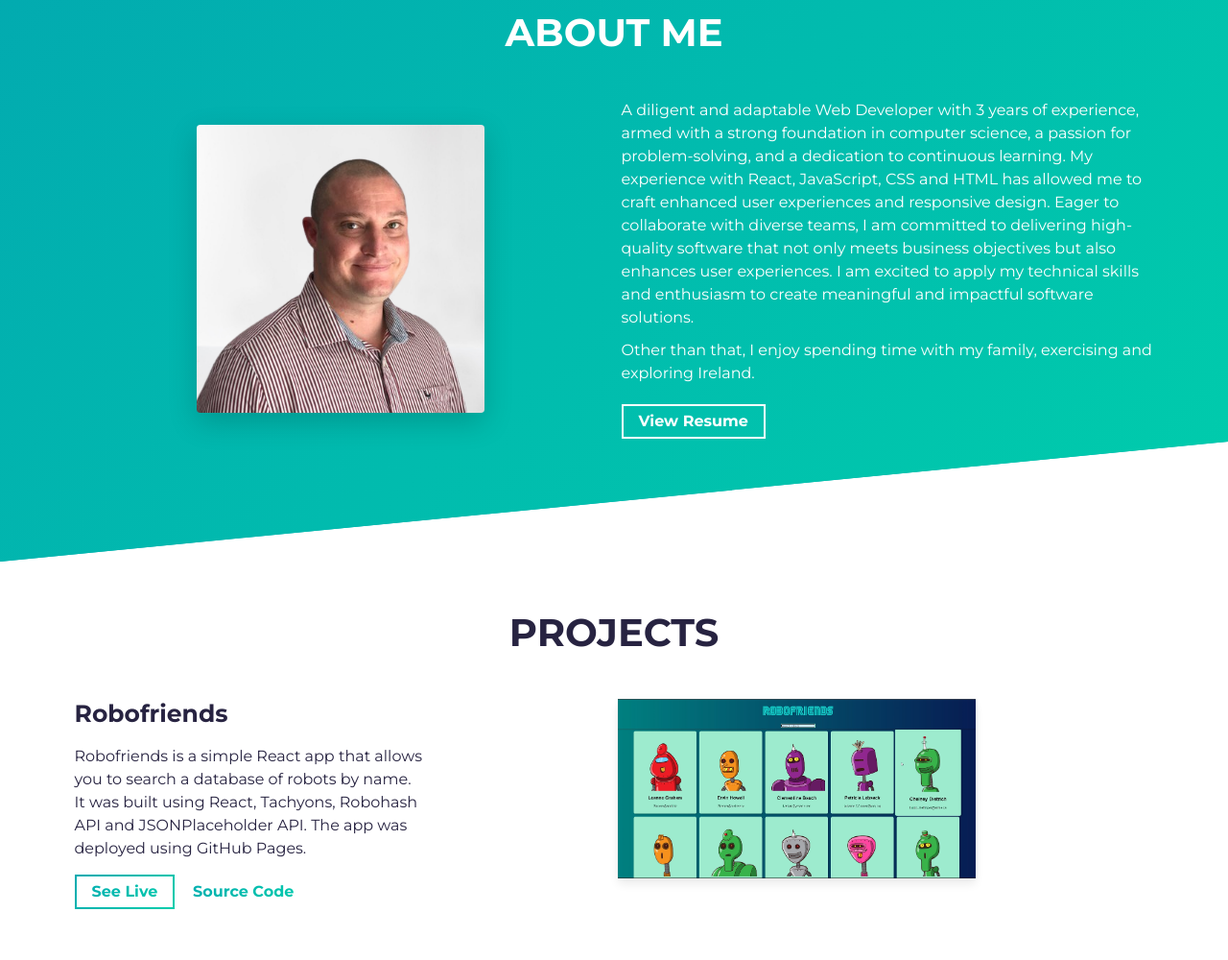
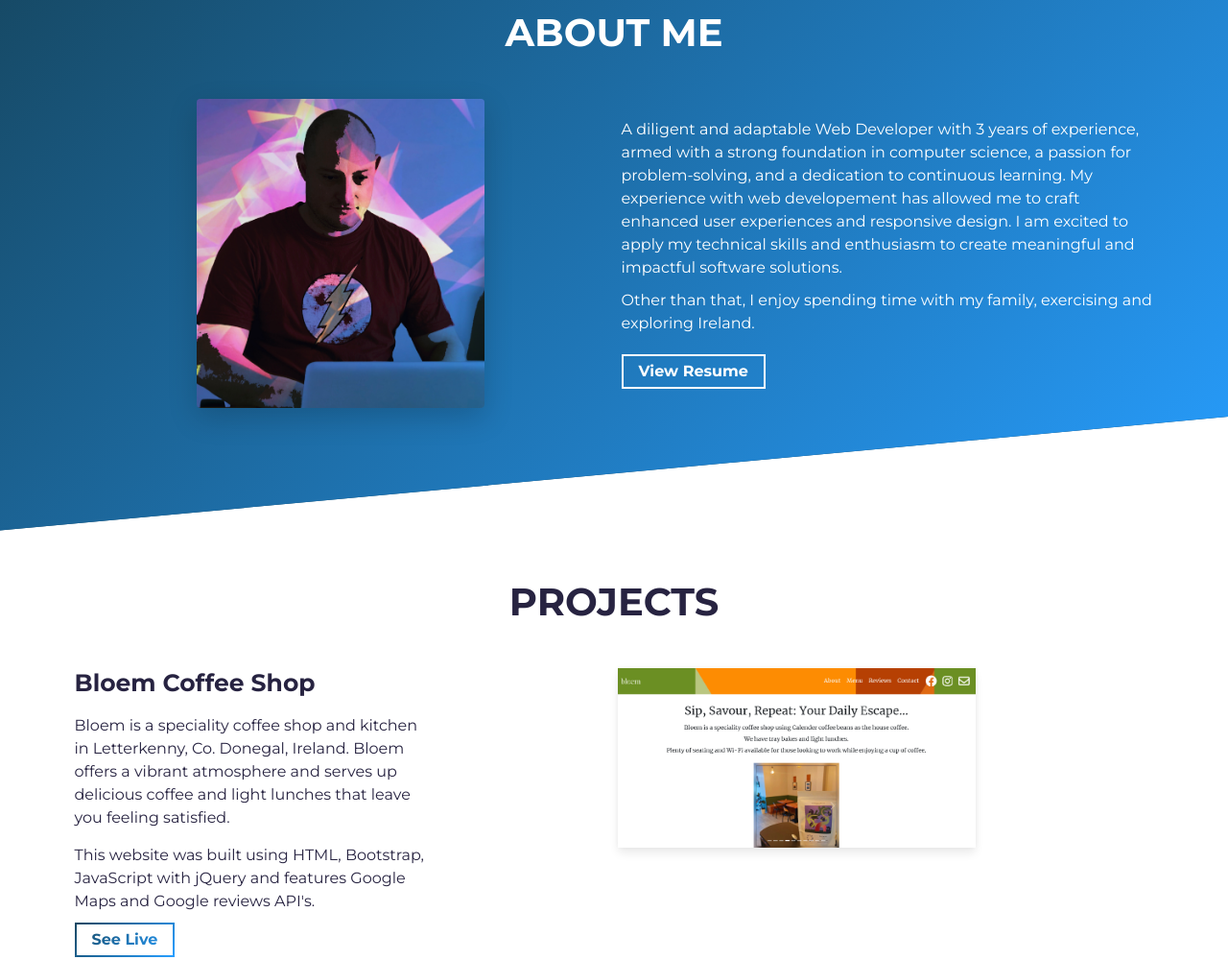
Before and after one commit to jasonholm81/portfolio, a website built with Parcel: page src/index.html in a window 1280 px wide. Shown: the part 840-1840 px from the top of the page at 96% size. Built offline with nearby package versions, Linux system fonts and the light colour scheme.

Commit message:
Added real-world project, updated colors and pic

```diff
--- a/src/index.html
+++ b/src/index.html
@@ -59,7 +59,7 @@
                 class="img-fluid rounded shadow-lg"
                 height="auto"
                 width="300px"
-                src="assets/profile.png"
+                src="assets/profile.jpg"
                 alt="Profile Image"
               />
             </div>
@@ -70,13 +70,10 @@
                 A diligent and adaptable Web Developer with 3 years of
                 experience, armed with a strong foundation in computer science,
                 a passion for problem-solving, and a dedication to continuous
-                learning. My experience with React, JavaScript, CSS and HTML has
-                allowed me to craft enhanced user experiences and responsive
-                design. Eager to collaborate with diverse teams, I am committed
-                to delivering high-quality software that not only meets business
-                objectives but also enhances user experiences. I am excited to
-                apply my technical skills and enthusiasm to create meaningful
-                and impactful software solutions.
+                learning. My experience with web developement has allowed me to
+                craft enhanced user experiences and responsive design. I am
+                excited to apply my technical skills and enthusiasm to create
+                meaningful and impactful software solutions.
               </p>
               <p class="about-wrapper__info-text">
                 Other than that, I enjoy spending time with my family,
@@ -109,6 +106,57 @@
           <div class="row">
             <div class="col-lg-4 col-sm-12">
               <div class="project-wrapper__text load-hidden">
+                <h3 class="project-wrapper__text-title">Bloem Coffee Shop</h3>
+                <div>
+                  <p class="mb-4">
+                    Bloem is a speciality coffee shop and kitchen in
+                    Letterkenny, Co. Donegal, Ireland. Bloem offers a vibrant
+                    atmosphere and serves up delicious coffee and light lunches that leave
+                    you feeling satisfied.
+
+                    <p>This website was built using HTML, Bootstrap, JavaScript with jQuery and features Google Maps and Google reviews API's.</p>
+                  </p>
+                </div>
+                <a
+                  rel="noreferrer"
+                  target="_blank"
+                  class="cta-btn cta-btn--hero"
+                  href="https://bloem-coffee.com/"
+                >
+                  See Live
+                </a>
+              </div>
+            </div>
+            <div class="col-lg-8 col-sm-12">
+              <div class="project-wrapper__image load-hidden">
+                <a
+                  rel="noreferrer"
+                  href="https://bloem-coffee.com/"
+                  target="_blank"
+                >
+                  <div
+                    data-tilt
+                    data-tilt-max="4"
+                    data-tilt-glare="true"
+                    data-tilt-max-glare="0.5"
+                    class="thumbnail rounded js-tilt"
+                  >
+                    <img
+                      alt="Project Image"
+                      class="img-fluid"
+                      src="assets/bloem-project.png"
+                    />
+                  </div>
+                </a>
+              </div>
+            </div>
+          </div>
+          <!-- /END Project -->
+
+          <!-- Notice: each .row is a project -->
+          <div class="row">
+            <div class="col-lg-4 col-sm-12">
+              <div class="project-wrapper__text load-hidden">
                 <h3 class="project-wrapper__text-title">Robofriends</h3>
                 <div>
                   <p class="mb-4">
@@ -126,14 +174,7 @@
                 >
                   See Live
                 </a>
-                <a
-                  rel="noreferrer"
-                  target="_blank"
-                  class="cta-btn text-color-main"
-                  href="https://github.com/jasonholm81/robofriends"
-                >
-                  Source Code
-                </a>
+
               </div>
             </div>
             <div class="col-lg-8 col-sm-12">
@@ -187,14 +228,7 @@
                 >
                   See Live
                 </a>
-                <a
-                  rel="noreferrer"
-                  target="_blank"
-                  class="cta-btn text-color-main"
-                  href="https://github.com/jasonholm81/JS-Background-Generator"
-                >
-                  Source Code
-                </a>
+
               </div>
             </div>
             <div class="col-lg-8 col-sm-12">
@@ -251,16 +285,9 @@
                   class="cta-btn cta-btn--hero"
                   href="https://blackjack-app.jasonholm.repl.co/"
                 >
-                  See Live
+                  Play
                 </a>
-                <a
-                  rel="noreferrer"
-                  target="_blank"
-                  class="cta-btn text-color-main"
-                  href="https://github.com/jasonholm81/Blackjack"
-                >
-                  Source Code
-                </a>
+
               </div>
             </div>
             <div class="col-lg-8 col-sm-12">
--- a/src/sass/abstracts/_variables.scss
+++ b/src/sass/abstracts/_variables.scss
@@ -1,11 +1,11 @@
 // COLORS
-$primary-color: #02aab0;
-$secondary-color: #00cdac;
+$primary-color: #164863;
+$secondary-color: #279eff;
 
 $white-color: #fff;
 
-$dark-grey: #333333;
-$light-grey: #d2d2d2;
+$dark-grey: #164863;
+$light-grey: #279eff;
 
 $dark-blue-text: #272341; // For Headings
 
```
Also changed, not shown: src/assets/bloem-project.png (added), src/assets/profile.jpg (added), src/assets/profile.png (deleted).
